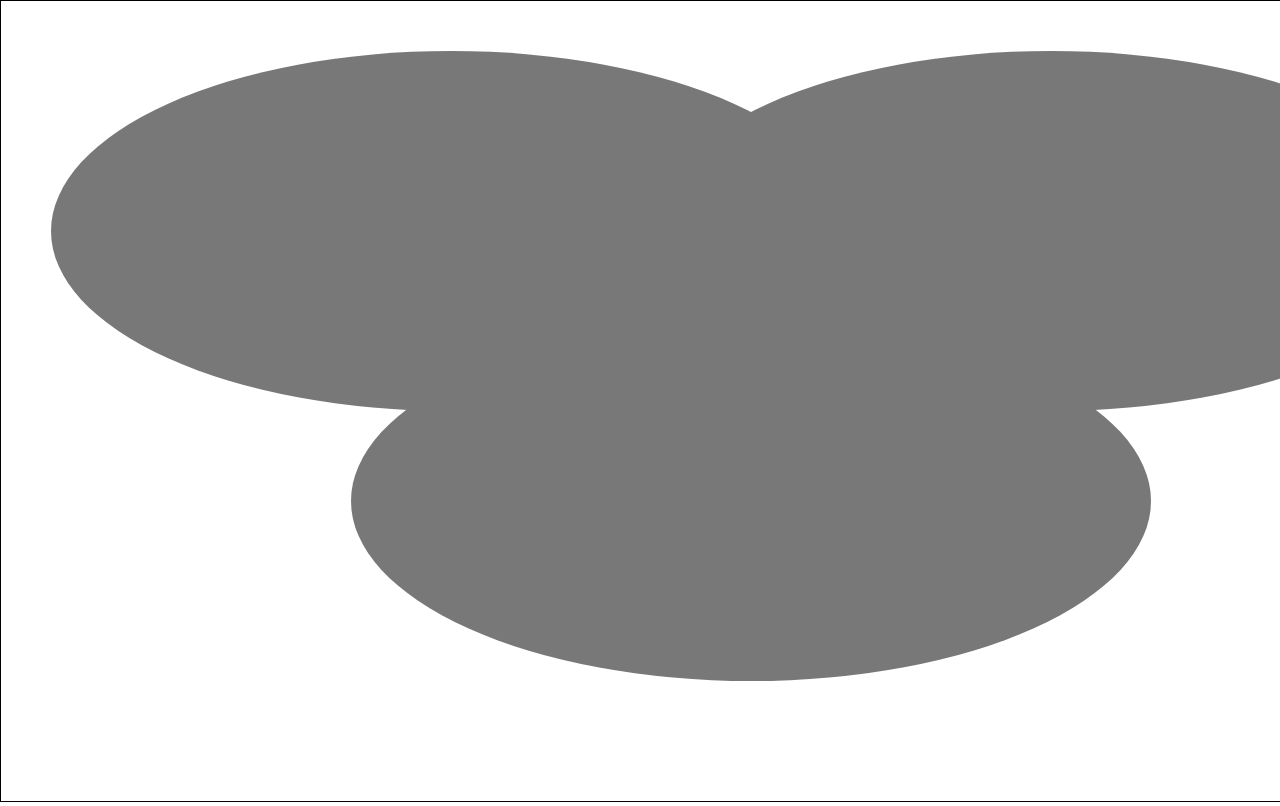
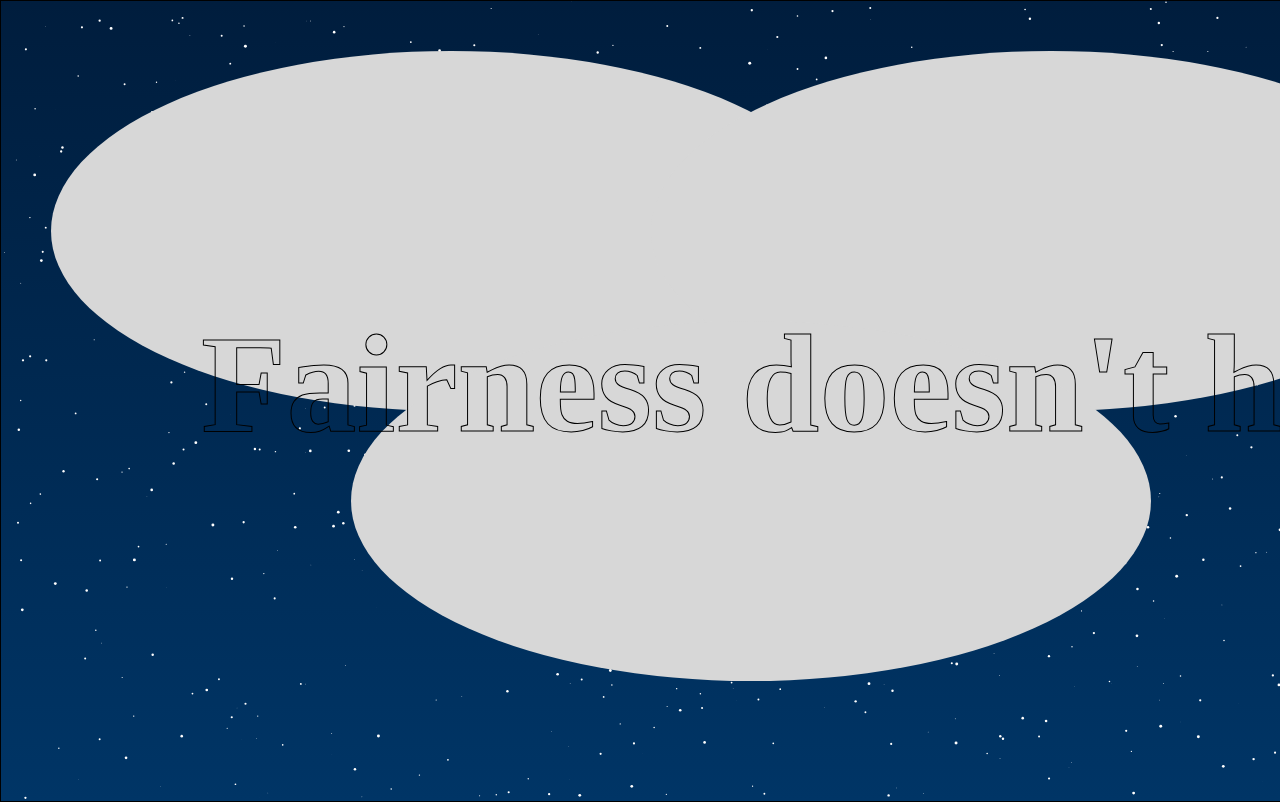
Before and after one commit to DasunThathsara/code-art, a plain HTML site: page index.html in a window 1280 px wide. Drawn offline with Linux system fonts and the light colour scheme; a web font is replaced by a local one.

Commit message:
feat: background, sky and and text

```diff
--- a/index.html
+++ b/index.html
@@ -1,5 +1,6 @@
 <!DOCTYPE html>
 <html lang="en">
+
 <head>
     <meta charset="UTF-8">
     <meta name="viewport" content="width=device-width, initial-scale=1.0">
@@ -8,9 +9,13 @@
         canvas {
             border: 1px solid black;
         }
+
         body {
             margin: 0;
         }
+    </style>
+    <style>
+        @import url('https://fonts.googleapis.com/css2?family=Carattere&display=swap');
     </style>
 </head>
 
@@ -19,4 +24,5 @@
 </body>
 
 <script src="script.js"></script>
+
 </html>
--- a/script.js
+++ b/script.js
@@ -42,13 +42,56 @@ function teaCup(startX, startY, colour, scale = 1) {
     ctx.fill();
 }
 
+function drawText(x, y, text, fontSize = 48, fontFamily = "Carattere", textColor = "black", textBaseline = "alphabetic", fontWeight, ifStroke = false) {
+    if (fontWeight) {
+        ctx.font = `${fontWeight} ${fontSize}px ${fontFamily}`;
+    } else {
+        ctx.font = `${fontSize}px ${fontFamily}`;
+    }
+    ctx.textBaseline = textBaseline;
+    ctx.fillStyle = textColor;
+    if (ifStroke) {
+        ctx.strokeText(text, x, y);
+    } else {
+        ctx.fillText(text, x, y);
+    }
+}
 
-teaCup(100, 200, "red", 2);
+function drawSky(color1 = "#001d3d", color2 = "#003566") {
+    let gradient = ctx.createLinearGradient(0, 0, 0, canvas.height);
+    gradient.addColorStop(0, color1);
+    gradient.addColorStop(1, color2);
+    ctx.fillStyle = gradient;
+    ctx.fillRect(0, 0, canvas.width, canvas.height);
+}
+
+function drawStars(count) {
+    for (let i = 0; i < count; i++) {
+        let x = Math.random() * canvas.width;
+        let y = Math.random() * canvas.height;
+        let radius = Math.random() * 1.5;
+        ctx.beginPath();
+        ctx.arc(x, y, radius, 0, Math.PI * 2);
+        ctx.fillStyle = "white";
+        ctx.fill();
+    }
+}
+
+function background() {
+    drawSky();
+    drawStars(700);
+}
+
+function ellipseGroup(){
+    drawMainEllipseWithoutShadow(450, 230, 180, 400, Math.PI / 2, "rgb(215, 215, 215)");
+    drawMainEllipseWithoutShadow(1050, 230, 180, 400, Math.PI / 2, "rgb(215, 215, 215)");
+    drawMainEllipseWithoutShadow(750, 500, 180, 400, Math.PI / 2, "rgb(215, 215, 215)");
+}
 
 function drawMainArt() {
-    drawMainEllipseWithoutShadow(450, 230, 180, 400, Math.PI / 2, "rgba(120, 120, 120, 1)");
-    drawMainEllipseWithoutShadow(1050, 230, 180, 400, Math.PI / 2, "rgba(120, 120, 120, 1)");
-    drawMainEllipseWithoutShadow(750, 500, 180, 400, Math.PI / 2, "rgba(120, 120, 120, 1)");
+    background();
+    ellipseGroup();
+    drawText(200, 430, "Fairness doesn't have color", 140, "Carattere", "brown", "alphabetic", "bold", true);
 }
 
 drawMainArt()
```
